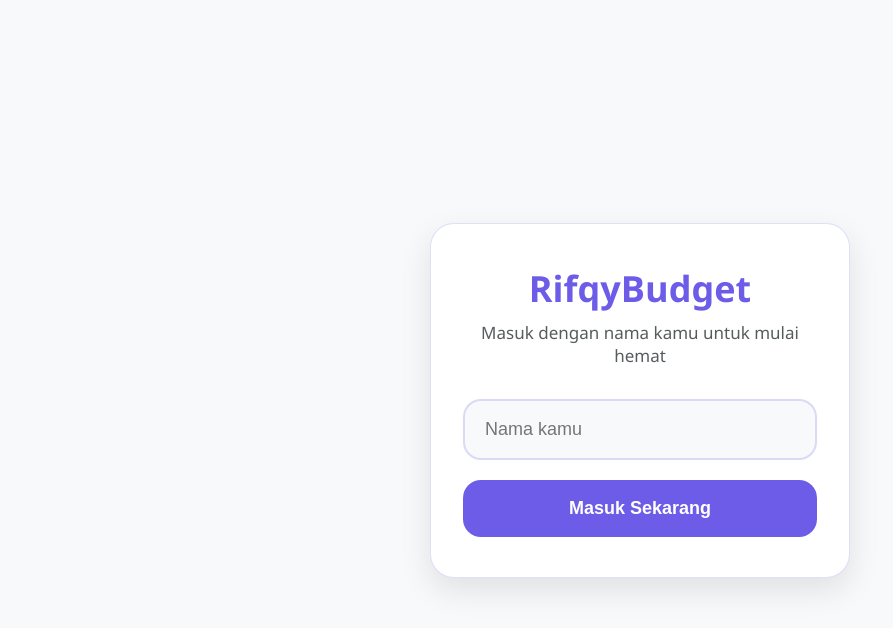
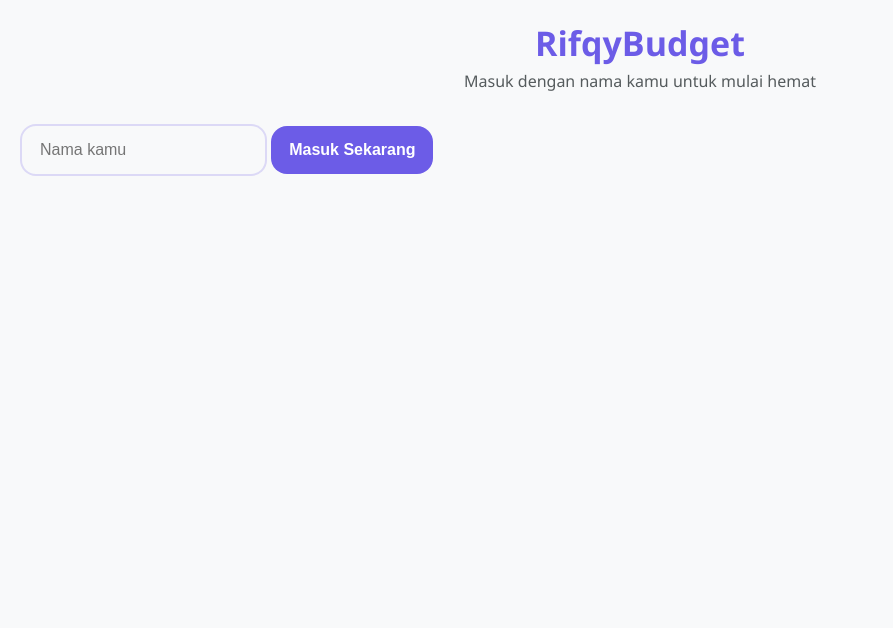
Before and after one commit to rydevs29/RifqyBudget, a plain HTML site: page index.html in a window 1280 px wide. Shown: the whole page, without its empty margins (0-893 px from the left). Drawn offline with Linux system fonts and the light colour scheme.

Commit message:
Update index.html

```diff
--- a/index.html
+++ b/index.html
@@ -3,7 +3,7 @@
 <head>
   <meta charset="UTF-8">
   <meta name="viewport" content="width=device-width, initial-scale=1.0">
-  <title>RifqyBudget – Login</title>
+  <title>RifqyBudget – Catat Keuangan</title>
   <link rel="manifest" href="manifest.json">
   <link rel="icon" href="icon.png" type="image/png">
   <meta name="theme-color" content="#6c5ce7">
@@ -32,72 +32,9 @@
       background: var(--bg);
       color: var(--text);
       min-height: 100vh;
-      display: flex;
-      align-items: center;
-      justify-content: center;
       padding: var(--gap);
     }
-
-    /* LOGIN PAGE */
-    #login-page {
-      width: 100%;
-      max-width: 420px;
-      animation: fadeIn 0.6s ease-out;
-    }
-    .login-card {
-      background: var(--card);
-      border-radius: var(--radius);
-      padding: 40px 32px;
-      box-shadow: var(--shadow);
-      border: 1px solid var(--border);
-      text-align: center;
-    }
-    .login-card h1 {
-      font-size: 36px;
-      color: var(--primary);
-      margin-bottom: 8px;
-      font-weight: 700;
-    }
-    .login-card .subtitle {
-      font-size: 17px;
-      opacity: 0.8;
-      margin-bottom: 32px;
-    }
-    .login-card input {
-      width: 100%;
-      padding: 18px 20px;
-      font-size: 18px;
-      border: 2px solid var(--border);
-      border-radius: 18px;
-      background: var(--bg);
-      color: var(--text);
-      margin-bottom: 20px;
-      transition: border 0.3s;
-    }
-    .login-card input:focus {
-      outline: none;
-      border-color: var(--primary);
-      box-shadow: 0 0 0 3px rgba(108,92,231,0.2);
-    }
-    .login-card button {
-      width: 100%;
-      padding: 18px;
-      font-size: 18px;
-      font-weight: 600;
-      background: var(--primary);
-      color: white;
-      border: none;
-      border-radius: 18px;
-      cursor: pointer;
-      transition: all 0.3s;
-    }
-    .login-card button:hover {
-      transform: translateY(-2px);
-      box-shadow: 0 8px 20px rgba(108,92,231,0.3);
-    }
-
-    /* MAIN APP */
-    .container { width: 100%; max-width: 900px; margin: 0 auto; }
+    .container { max-width: 900px; margin: 0 auto; }
     .header { text-align: center; margin-bottom: 32px; }
     h1 { font-size: 34px; color: var(--primary); margin-bottom: 4px; }
     .subtitle { font-size: 16px; opacity: 0.8; }
@@ -119,12 +56,6 @@
       flex-direction: column;
     }
 
-    /* CARD INPUT & STATS — SAMA BESAR */
-    .input-card, .stats-card {
-      min-height: 180px;
-      justify-content: space-between;
-    }
-
     .input-group {
       display: flex;
       gap: 14px;
@@ -133,7 +64,7 @@
     }
     input, select, button {
       padding: 15px 18px;
-      border-radius: 18px;
+      border-radius: 16px;
       font-size: 16px;
       flex: 1;
       min-width: 100px;
@@ -158,7 +89,7 @@
       margin-top: 14px;
       font-weight: 600;
       padding: 15px;
-      border-radius: 18px;
+      border-radius: 16px;
     }
     .btn-reset { background: var(--warning); color: #2d3436; }
     .btn-logout { background: var(--logout); }
@@ -169,6 +100,7 @@
       font-size: 20px;
       font-weight: bold;
       margin: 16px 0;
+      padding: 10px 0;
     }
     .total-expense { color: var(--danger); }
     .remaining { color: var(--success); }
@@ -181,34 +113,34 @@
     .budget-input input { flex: 1; }
     .budget-input button { min-width: 70px; }
 
-    /* LIST CARD — SAMA BESAR DENGAN CARD ATAS */
+    /* LIST — LEBAR PENUH, JARAK BESAR */
     .list-card {
       grid-column: 1 / -1;
-      min-height: 180px;
-      padding-top: 20px;
+      margin-top: var(--gap);
     }
     .list-card h3 {
       text-align: center;
       font-size: 18px;
-      margin-bottom: 16px;
+      margin-bottom: 20px;
       font-weight: 600;
     }
     #expenses-list {
-      max-height: 280px;
+      max-height: 320px;
       overflow-y: auto;
       padding: 0 8px;
     }
     .expense-item {
       display: flex;
       justify-content: space-between;
-      padding: 16px 0;
+      padding: 20px 0; /* JARAK BESAR */
       border-bottom: 1px solid var(--border);
       font-size: 16px;
+      line-height: 1.5;
     }
     .expense-amount {
       font-weight: 600;
       color: var(--danger);
-      font-size: 17px;
+      font-size: 18px;
     }
 
     .hidden { display: none; }
@@ -243,7 +175,7 @@
 
     <div class="grid">
       <!-- INPUT -->
-      <div class="card input-card">
+      <div class="card">
         <div class="input-group">
           <input type="text" id="desc" placeholder="Deskripsi (contoh: Beli Beras)">
           <input type="number" id="amount" placeholder="Rp">
@@ -261,7 +193,7 @@
       </div>
 
       <!-- STATS & BUDGET -->
-      <div class="card stats-card">
+      <div class="card">
         <div class="stats">
           <div>Total: <span id="total-expense" class="total-expense">Rp0</span></div>
           <div>Sisa: <span id="remaining" class="remaining">Rp0</span></div>
@@ -275,8 +207,8 @@
       </div>
     </div>
 
-    <!-- LIST CARD — SAMA BESAR -->
-    <div class="card list-card">
+    <!-- LIST PENGELUARAN — LEBAR PENUH -->
+    <div class="list-card">
       <h3>Pengeluaran Bulan Ini</h3>
       <div id="expenses-list">
         <div style="text-align:center; opacity:0.6; font-size:16px; padding: 24px 0;">Belum ada pengeluaran.</div>
@@ -399,4 +331,4 @@
     checkLogin();
   </script>
 </body>
-</html>
+  </html>
```
